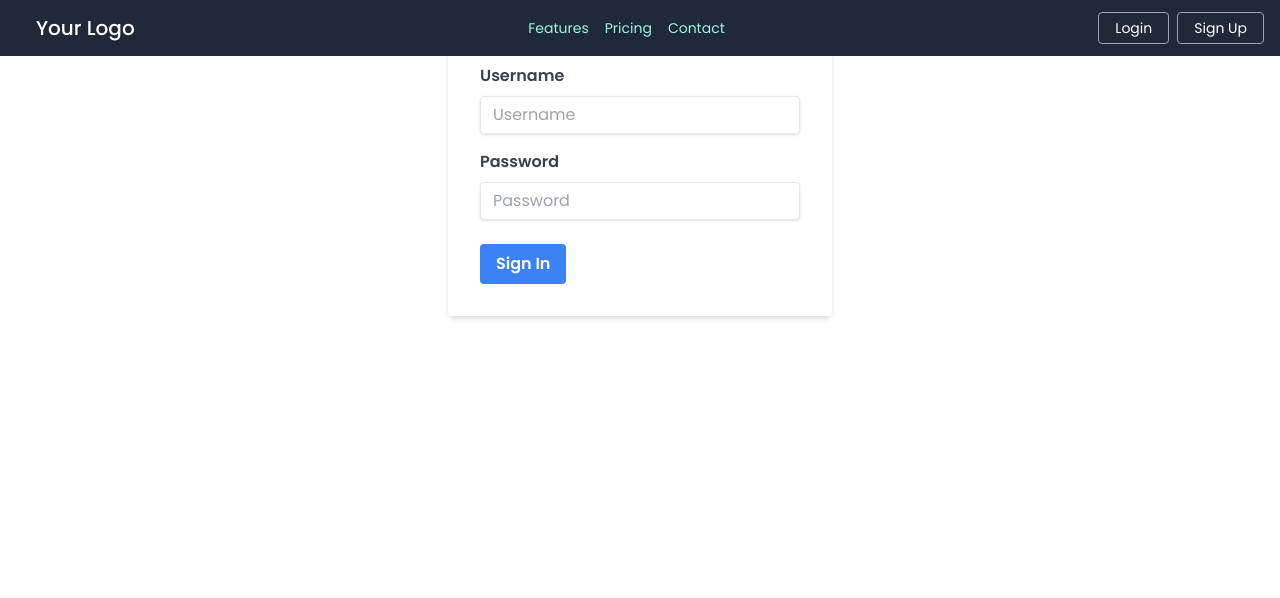
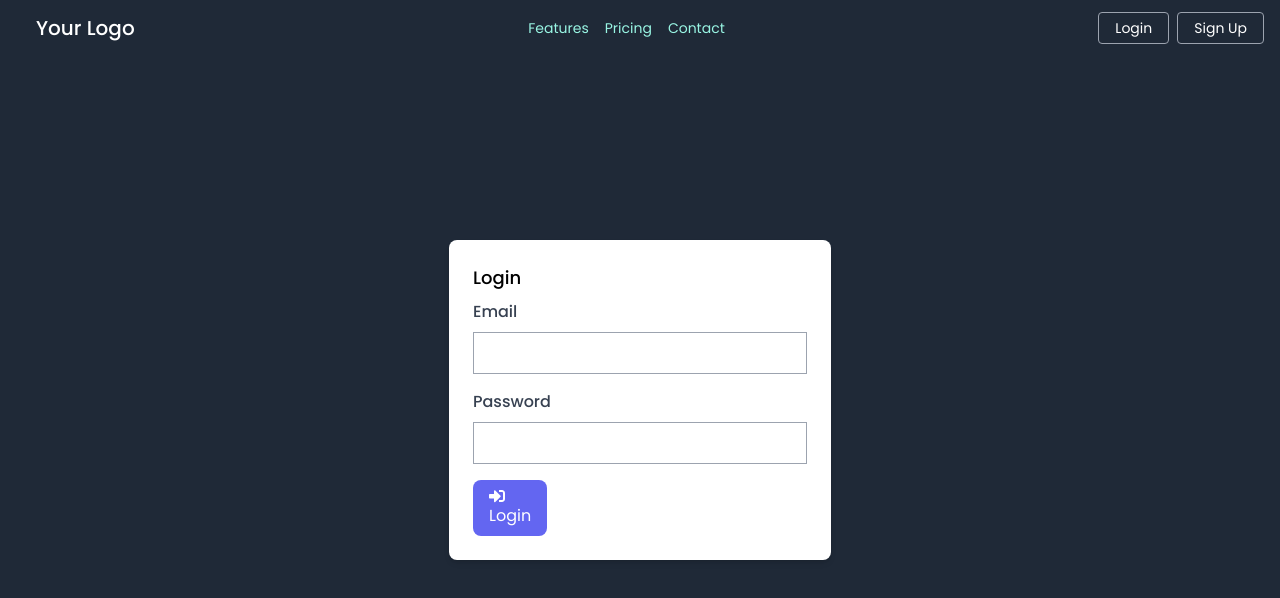
Before and after one commit to rashkobby/bookish-client, a React (Vite) app: page /Login in a window 1280 px wide. Shown: the top 598 px of the page. Built offline with nearby package versions, Linux system fonts and the light colour scheme.

Commit message:
work in progress

```diff
--- a/src/Components/Header.jsx
+++ /dev/null
@@ -1,37 +0,0 @@
-import React from 'react';
-import { Link } from 'react-router-dom';
-import '../App.css'
-
-
-const Header = ({ signedIn }) => {
-  return (
-    <header className="bg-white border-b p-4 fixed">
-      <nav className="flex items-center justify-between">
-        <Link to="/" className="font-medium text-lg text-blue-600">
-          App Name
-        </Link>
-        {signedIn ? (
-          <div className="flex items-center">
-            <Link to="/appointments" className="px-4 py-2 bg-blue-600 text-white rounded-full">
-              Appointments
-            </Link>
-            <Link to="/profile" className="px-4 py-2 bg-blue-600 text-white rounded-full">
-              Profile
-            </Link>
-          </div>
-        ) : (
-          <div className="flex items-center">
-            <Link to="/signup" className="btns px-4 py-2 bg-blue-600 text-white rounded-full">
-              Sign Up
-            </Link>
-            <Link to="/login" className="btns px-4 py-2 bg-blue-600 text-white rounded-full">
-              Login
-            </Link>
-          </div>
-        )}
-      </nav>
-    </header>
-  );
-};
-
-export default Header;
--- a/src/Components/Login.jsx
+++ b/src/Components/Login.jsx
@@ -1,51 +1,77 @@
 import React, { useState } from 'react';
+import { Navigate, useNavigate } from 'react-router-dom';
+import  useFetch  from '../Utils/useFetch';
+import { FaSignInAlt } from 'react-icons/fa';
 
 const Login = () => {
-  const [username, setUsername] = useState('');
+  // const {data: userInfo, isLoading, error} = useFetch('https://jsonplaceholder.typicode.com/posts')
+
+  const [email, setEmail] = useState('');
   const [password, setPassword] = useState('');
+  const [isLoggedIn, setIsLoggedIn] = useState(false);
 
-  const handleSubmit = (event) => {
-    event.preventDefault();
-    // perform authentication here
+  const { response, error } = useFetch(`/`, {
+
+    body: JSON.stringify({ email, password }),
+    headers: { 'Content-Type': 'application/json' },
+  });
+
+  const handleSubmit = async (e) => {
+    e.preventDefault();
+    const { status } = await response();
+    if (status === 200) {
+      setIsLoggedIn(true);
+    }
   };
 
+  if (isLoggedIn) {
+    return <Navigate to='/dashboard' />;
+  }
+
   return (
-    <div className="w-full max-w-sm mx-auto mt-10">
-      <form onSubmit={handleSubmit} className="bg-white shadow-md rounded px-8 pt-6 pb-8 mb-4">
-        <div className="mb-4">
-          <label className="block text-gray-700 font-bold mb-2" htmlFor="username">
-            Username
+    <div className='bg-gray-800 min-h-screen flex items-center justify-center'>
+      <form
+        className='bg-white p-6 rounded-lg shadow-md'
+        onSubmit={handleSubmit}
+      >
+        <h1 className='text-lg font-medium mb-2'>Login</h1>
+        <div className='mb-4'>
+          <label
+            className='block font-medium mb-2 text-gray-700'
+            htmlFor='email'
+          >
+            Email
           </label>
           <input
-            className="shadow appearance-none border rounded w-full py-2 px-3 text-gray-700 leading-tight focus:outline-none focus:shadow-outline"
-            id="username"
-            type="text"
-            placeholder="Username"
-            value={username}
-            onChange={(event) => setUsername(event.target.value)}
+            type='email'
+            id='email'
+            name='email'
+            value={email}
+            onChange={(e) => setEmail(e.target.value)}
+            className='w-full border border-gray-400 p-2'
           />
         </div>
-        <div className="mb-6">
-          <label className="block text-gray-700 font-bold mb-2" htmlFor="password">
+        <div className='mb-4'>
+          <label
+            className='block font-medium mb-2 text-gray-700'
+            htmlFor='password'
+          >
             Password
           </label>
           <input
-            className="shadow appearance-none border rounded w-full py-2 px-3 text-gray-700 leading-tight focus:outline-none focus:shadow-outline"
-            id="password"
-            type="password"
-            placeholder="Password"
+            type='password'
+            id='password'
+            name='password'
             value={password}
-            onChange={(event) => setPassword(event.target.value)}
+            onChange={(e) => setPassword(e.target.value)}
+            className='w-full border border-gray-400 p-2'
           />
         </div>
-        <div className="flex items-center justify-between">
-          <button
-            className="bg-blue-500 hover:bg-blue-700 text-white font-bold py-2 px-4 rounded focus:outline-none focus:shadow-outline"
-            type="submit"
-          >
-            Sign In
-          </button>
-        </div>
+        <button className='bg-indigo-500 text-white py-2 px-4 rounded-lg hover:bg-indigo-600'>
+          <FaSignInAlt className='mr-2' />
+          Login
+        </button>
+        {/* {error && <p className='text-red-500'>{error}</p>} */}
       </form>
     </div>
   );
--- a/src/Components/Signup.jsx
+++ b/src/Components/Signup.jsx
@@ -19,8 +19,8 @@ const Signup = () => {
   };
 
   return (
-    <div className="w-full max-w-sm mx-auto mt-10">
-      <h2 className="text-lg font-medium mb-4">Sign Up</h2>
+    <div className="w-full max-w-sm mx-auto my-auto mt-10">
+      <h2 className="text-lg font-medium m-4">Sign Up</h2>
             <form onSubmit={handleSignup} className="bg-white shadow-md rounded px-8 pt-6 pb-8 mb-4">
 
               <div className="mb-4">
```
Also changed, not shown: src/Utils/useFetch.jsx (renamed from src/Utils/useFetch.js).
